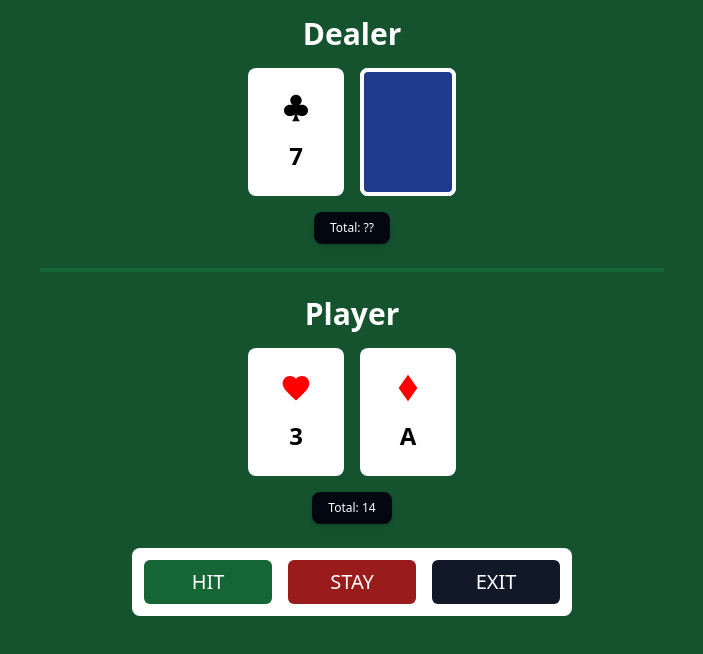
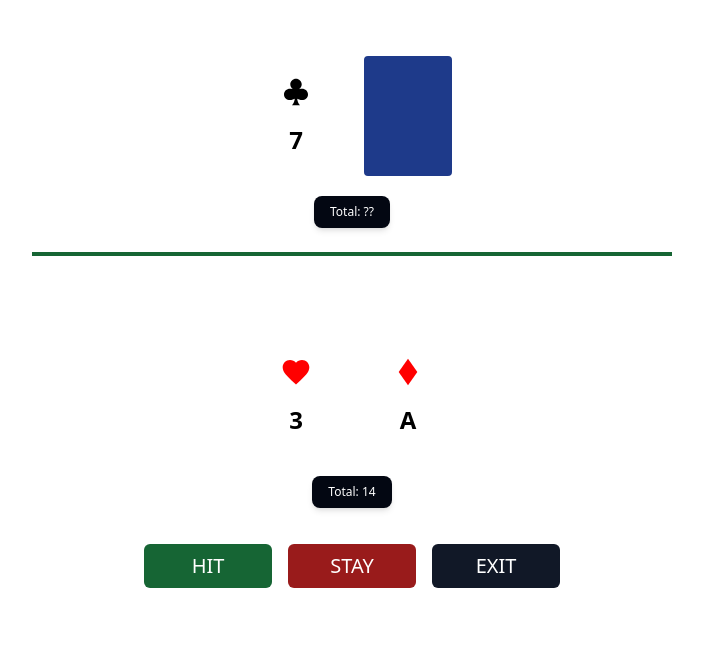
Before and after one commit to cdterry87/Blackack, a React (Create React App) app: page / in a window 1280 px wide. Both pictures are taken after a click on the button "DEAL!". Shown: the top 654 px of the page, without its empty margins (288-991 px from the left). Built offline with nearby package versions, Linux system fonts and the light colour scheme; the HTML template or start-up script is replaced by a standard one.

Commit message:
Structure

```diff
--- a/src/components/Dealer.jsx
+++ b/src/components/Dealer.jsx
@@ -1,19 +1,7 @@
 import React from 'react'
 import Card from './Card'
 
-function Dealer({ isPlaying, hand }) {
-  const total = hand.reduce((total, card) => {
-    if (isPlaying) return '??'
-
-    if (card.value === 'A') {
-      return total > 10 ? total + 1 : total + 11
-    } else if (card.value === 'J' || card.value === 'Q' || card.value === 'K') {
-      return total + 10
-    } else {
-      return total + parseInt(card.value)
-    }
-  }, 0)
-
+function Dealer({ hand, total, isGameOver }) {
   return (
     <>
       <div className='w-full flex flex-col items-center gap-4'>
@@ -40,7 +28,7 @@ function Dealer({ isPlaying, hand }) {
           </div>
           <div className='flex items-center justify-center text-xs'>
             <div className='px-4 py-2 bg-gray-950 text-white rounded-lg shadow-md'>
-              Total: {total}
+              Total: {isGameOver ? total : '??'}
             </div>
           </div>
         </div>
--- a/src/components/Player.jsx
+++ b/src/components/Player.jsx
@@ -1,17 +1,7 @@
 import React from 'react'
 import Card from './Card'
 
-function Player({ hand }) {
-  const total = hand.reduce((total, card) => {
-    if (card.value === 'A') {
-      return total > 10 ? total + 1 : total + 11
-    } else if (card.value === 'J' || card.value === 'Q' || card.value === 'K') {
-      return total + 10
-    } else {
-      return total + parseInt(card.value)
-    }
-  }, 0)
-
+function Player({ hand, total }) {
   return (
     <>
       <div className='w-full flex flex-col items-center gap-4'>
--- a/src/components/Start.jsx
+++ b/src/components/Start.jsx
@@ -4,8 +4,6 @@ import Spade from '../assets/images/spade.png'
 function Start({ isPlaying, startGame }) {
   return isPlaying ? null : (
     <>
-      <div className='h-screen bg-green-900 flex items-center justify-center'>
-        <div className='w-full sm:w-auto p-4'>
       <div className='bg-white p-12 border border-gray-300 shadow-xl rounded-xl'>
         <div className='flex flex-col gap-10'>
           <img src={Spade} alt='Blackjack' className='w-16 mx-auto' />
@@ -25,8 +23,6 @@ function Start({ isPlaying, startGame }) {
           </button>
         </div>
       </div>
-        </div>
-      </div>
     </>
   )
 }
--- a/src/components/Table.jsx
+++ b/src/components/Table.jsx
@@ -13,10 +13,35 @@ function Table({
 }) {
   if (!isPlaying) return null
 
+  let dealerTotal = dealerHand.reduce((total, card) => {
+    if (card.value === 'A') {
+      return total > 10 ? total + 1 : total + 11
+    } else if (card.value === 'J' || card.value === 'Q' || card.value === 'K') {
+      return total + 10
+    } else {
+      return total + parseInt(card.value)
+    }
+  }, 0)
+
+  let playerTotal = playerHand.reduce((total, card) => {
+    if (card.value === 'A') {
+      return total > 10 ? total + 1 : total + 11
+    } else if (card.value === 'J' || card.value === 'Q' || card.value === 'K') {
+      return total + 10
+    } else {
+      return total + parseInt(card.value)
+    }
+  }, 0)
+
+  /**
+   * NOTE: The stay function is not running the dealCardToDealer function
+   * properly to update the dealer's hand.
+   */
   const stay = () => {
-    // TODO: Move the "total" calculation for dealer and player to this component.
-    // Then while the dealer's total is less than 17, deal cards to the dealer.
-    dealCardToDealer()
+    console.log('stay', dealerTotal)
+    while (dealerTotal < 17) {
+      dealCardToDealer()
+    }
   }
 
   const exit = () => {
@@ -25,13 +50,11 @@ function Table({
 
   return (
     <>
-      <div className='min-h-screen bg-green-900'>
-        <div className='p-4 w-full h-full flex flex-col gap-6 items-center justify-center'>
-          <Dealer isPlaying={isPlaying} hand={dealerHand} />
-          <hr className='w-1/2 border-2 border-green-800' />
-          <Player hand={playerHand} />
-          <Controls hit={dealCardToPlayer} stay={stay} exit={exit} />
-        </div>
+      <div className='flex flex-col gap-6 items-center justify-center'>
+        <Dealer hand={dealerHand} total={dealerTotal} />
+        <hr className='w-1/2 border-2 border-green-800' />
+        <Player hand={playerHand} total={playerTotal} />
+        <Controls hit={dealCardToPlayer} stay={stay} exit={exit} />
       </div>
     </>
   )
```
Lines whose indentation alone changed are shown as unchanged.
